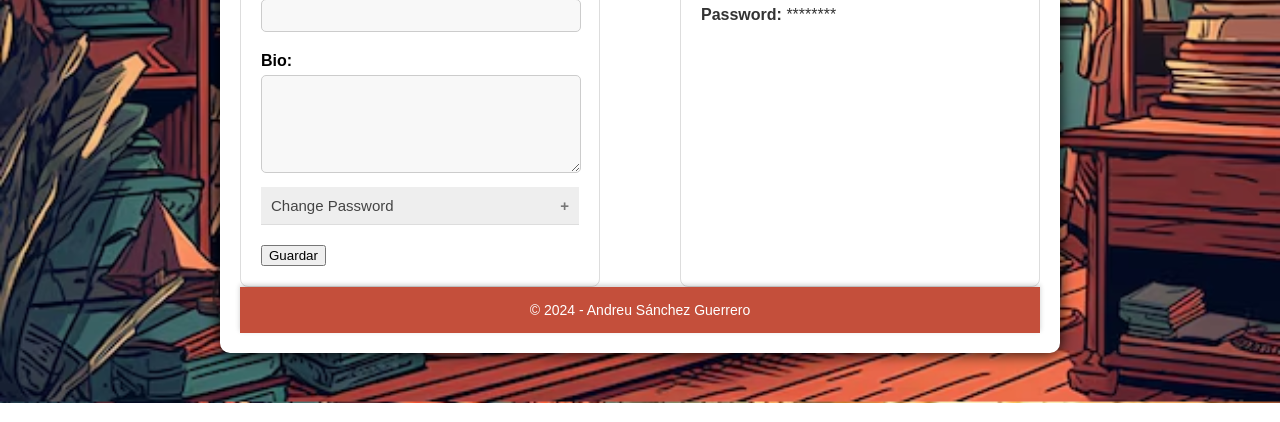
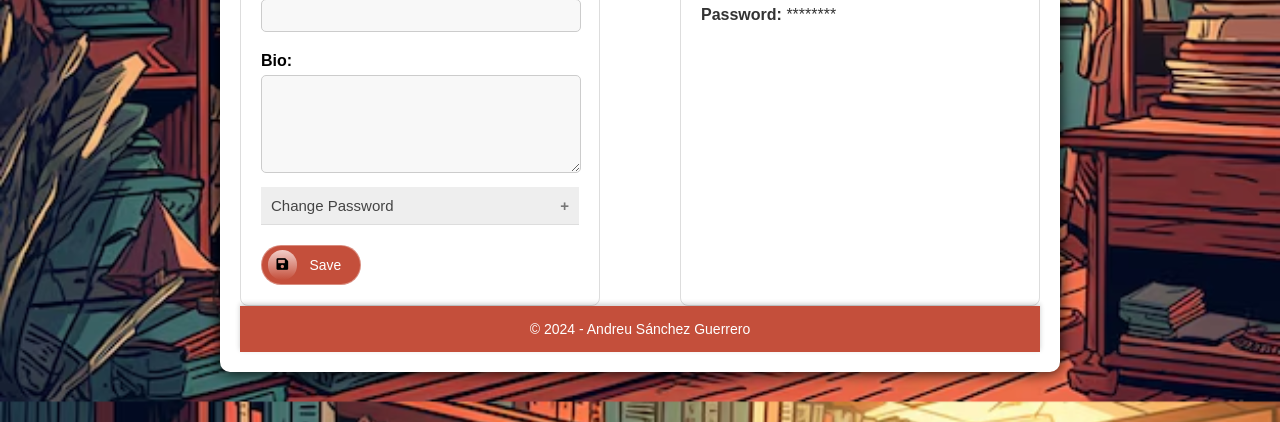
Before and after one commit to AndreuSanchezGuerrero/Andreu_Sanchez_Pt05, a PHP site: page /views/auth/user_profile/userProfile.php in a window 1280 px wide. Shown: the part 451-873 px from the top of the page. Run offline with PHP 8.4, Linux system fonts and the light colour scheme; data that the repository does not hold is empty; some libraries are stand-ins or nearby versions.

Commit message:
Update profile using AJAX with custom alert

```diff
--- a/controllers/users/UserController.php
+++ b/controllers/users/UserController.php
@@ -52,5 +52,9 @@ class UserController {
         return $this->userModel->updateUserProfilePicture($userId, $profilePicPath);
     }
 
+    public function updateUserPassword($userId, $hashedPassword) {
+        return $this->userModel->updateUserPassword($userId, $hashedPassword);
+    }
+
 }
 ?>
--- a/models/User.php
+++ b/models/User.php
@@ -62,10 +62,16 @@ class User {
     }
 
     public function updateUserProfilePicture($userId, $profilePicPath) {
-        $sql = "UPDATE users SET profile_picture = ? WHERE id = ?";
+        $sql = "UPDATE users SET photo_profile = ? WHERE id = ?";
         $stmt = $this->pdo->prepare($sql);
         return $stmt->execute([$profilePicPath, $userId]);
     }
-
+    public function updateUserPassword($userId, $hashedPassword) {
+        $query = "UPDATE users SET password = :password WHERE id = :id";
+        $stmt = $this->pdo->prepare($query);
+        $stmt->bindParam(':password', $hashedPassword);
+        $stmt->bindParam(':id', $userId, PDO::PARAM_INT);
+        return $stmt->execute();
+    }
 }
 ?>
--- a/views/auth/user_profile/userProfile.css
+++ b/views/auth/user_profile/userProfile.css
@@ -175,3 +175,64 @@ h2 {
         margin-right: 0; /* Elimina el margen en pantallas pequeñas */
     }
 }
+
+/* From Uiverse.io by vinodjangid07 */
+.bookmarkBtn {
+width: 100px;
+height: 40px;
+border-radius: 40px;
+border: 1px solid rgba(255, 255, 255, 0.349);
+background-color: #C44F3B;
+display: flex;
+align-items: center;
+justify-content: center;
+cursor: pointer;
+transition-duration: 0.3s;
+overflow: hidden;
+}
+
+.IconContainer {
+width: 30px;
+height: 30px;
+background: linear-gradient(to bottom, #F2CEC8, #C44F3B);
+border-radius: 50px;
+display: flex;
+align-items: center;
+justify-content: center;
+overflow: hidden;
+z-index: 2;
+transition-duration: 0.3s;
+}
+
+.icon {
+border-radius: 1px;
+}
+
+.text {
+height: 100%;
+width: 60px;
+display: flex;
+align-items: center;
+justify-content: center;
+color: white;
+z-index: 1;
+transition-duration: 0.3s;
+font-size: 1.04em;
+}
+
+.bookmarkBtn:hover .IconContainer {
+width: 90px;
+transition-duration: 0.3s;
+}
+
+.bookmarkBtn:hover .text {
+transform: translate(10px);
+width: 0;
+font-size: 0;
+transition-duration: 0.3s;
+}
+
+.bookmarkBtn:active {
+transform: scale(0.95);
+transition-duration: 0.3s;
+}
--- a/views/auth/user_profile/userProfile.php
+++ b/views/auth/user_profile/userProfile.php
@@ -5,8 +5,12 @@ require_once BASE_PATH . 'controllers/users/UserController.php';
 
 $userId = CustomSessionHandler::get('user_id');
 $userController = new UserController($pdo);
+$userData = $userController->getUserById($userId);
 
-$userData = $userController->getUserById($userId);
+$defaultProfilePic = BASE_URL . 'views/assets/img/default-user.png';
+$profilePicUrl = file_exists(BASE_PATH . 'views/assets/img/' . htmlspecialchars($userData['photo_profile']))
+    ? BASE_URL . 'views/assets/img/' . htmlspecialchars($userData['photo_profile'])
+    : $defaultProfilePic;
 ?>
 
 <!DOCTYPE html>
@@ -17,24 +21,22 @@ $userData = $userController->getUserById($userId);
     <link rel="stylesheet" href="userProfile.css">
     <link rel="stylesheet" href="<?php echo BASE_URL; ?>views/components/header/header.css">
     <link rel="stylesheet" href="<?php echo BASE_URL; ?>views/components/footer/footer.css">
+    <link rel="stylesheet" href="<?php echo BASE_URL; ?>views/components/alert/alert.css">
     <link rel="stylesheet" href="https://cdnjs.cloudflare.com/ajax/libs/font-awesome/5.15.3/css/all.min.css">
     <title>Edit Profile</title>
 </head>
 <body>
 
+<div id="alert" class="alert"></div>
 <div class="container">
-    <!-- Encabezado dentro del contenedor -->
     <div class="header-container">
         <?php include BASE_PATH . 'views/components/header/header.php'; ?>
     </div>
 
-    <!-- Contenedor de perfil -->
     <div class="profile-section">
-        <!-- Formulario de Edición de Perfil -->
         <div class="profile-form">
         <h2>Edit Profile</h2>
             <form id="editProfileForm">
-                <!-- Campo para cambiar la foto de perfil -->
                 <label for="profilePic">Profile Picture:</label>
                 <input type="file" id="profilePic" name="profilePic">
 
@@ -59,15 +61,18 @@ $userData = $userController->getUserById($userId);
                     <label for="confirmNewPassword">Confirm New Password:</label>
                     <input type="password" id="confirmNewPassword" name="confirmNewPassword">
                 </div>
-                <button type="button" id="saveProfileBtn">Guardar</button>
+                <button type="button" id="saveProfileBtn" class="bookmarkBtn" >
+                <span class="IconContainer">
+                    <i class="fas fa-save"></i>
+                </span>
+                <p class="text">Save</p>
+                </button>
             </form>
         </div>
 
-        <!-- Vista Previa en Tiempo Real -->
         <div class="profile-preview">
             <h2>Profile Preview</h2>
-            <!-- Vista previa de la foto de perfil -->
-            <img id="preview-profilePic" src="<?php echo BASE_URL . 'views/assets/img/' . htmlspecialchars($userData['photo_profile']); ?>" alt="Profile Picture">
+            <img id="preview-profilePic" src="<?php echo $profilePicUrl; ?>" alt="Profile Picture">
             <p><strong>Username:</strong> <span id="preview-username"><?php echo htmlspecialchars($userData['username']); ?></span></p>
             <p><strong>Email:</strong> <span id="preview-email"><?php echo htmlspecialchars($userData['email']); ?></span></p>
             <p><strong>Bio:</strong> <span id="preview-bio"><?php echo htmlspecialchars($userData['bio']); ?></span></p>
@@ -82,5 +87,6 @@ $userData = $userController->getUserById($userId);
 
 <script src="<?php echo BASE_URL . 'views/assets/js/acordion.js'?>"></script>
 <script src="<?php echo BASE_URL; ?>views/assets/js/ajax-edit-profile.js"></script>
+<script src="<?php echo BASE_URL; ?>views/components/alert/alert.js"></script>
 </body>
 </html>
```
Also changed, not shown: controllers/ajax/update-profile-ajax.php (+74 -12 lines), views/assets/js/ajax-edit-profile.js (+24 -25 lines), views/assets/img/13.jpg (added), views/assets/img/8.jpeg (added), views/assets/img/8.jpg (renamed from views/assets/img/anonymous.jpg), views/assets/img/8.png (added), 1 other file.
